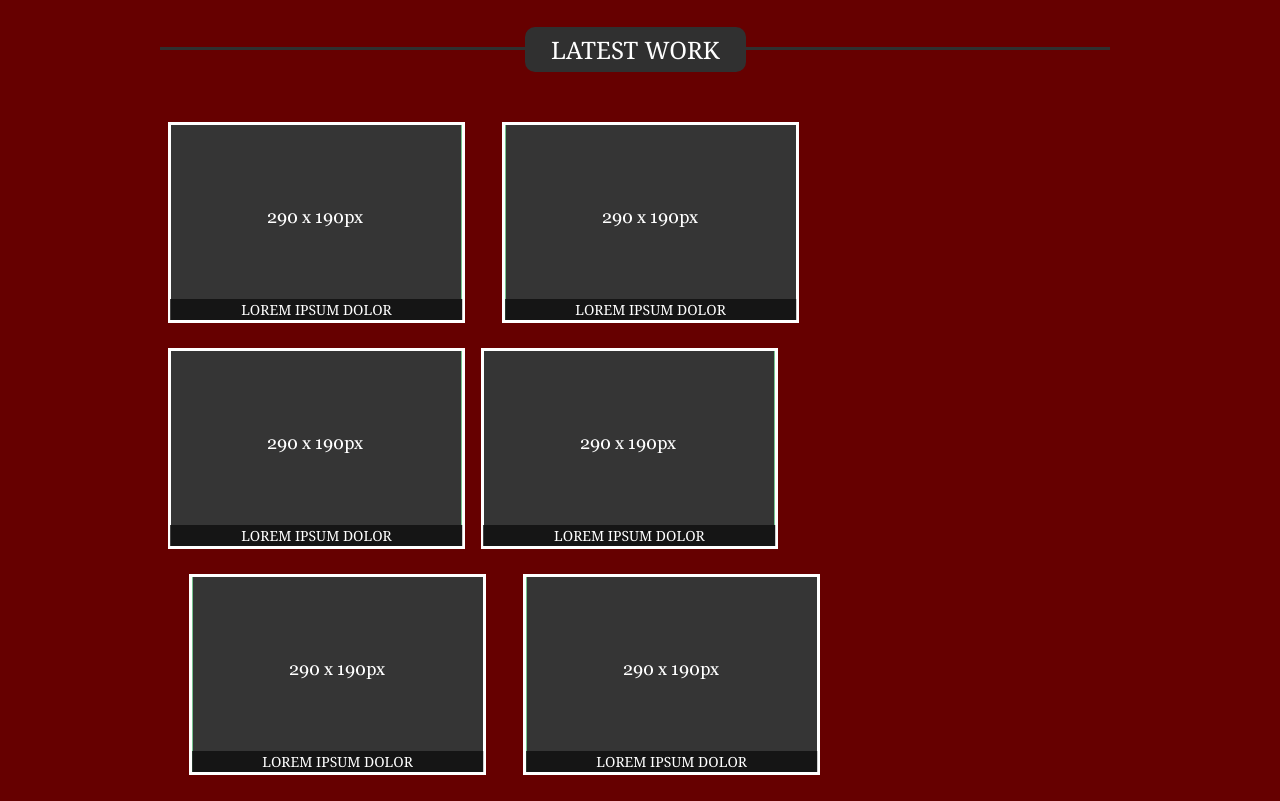
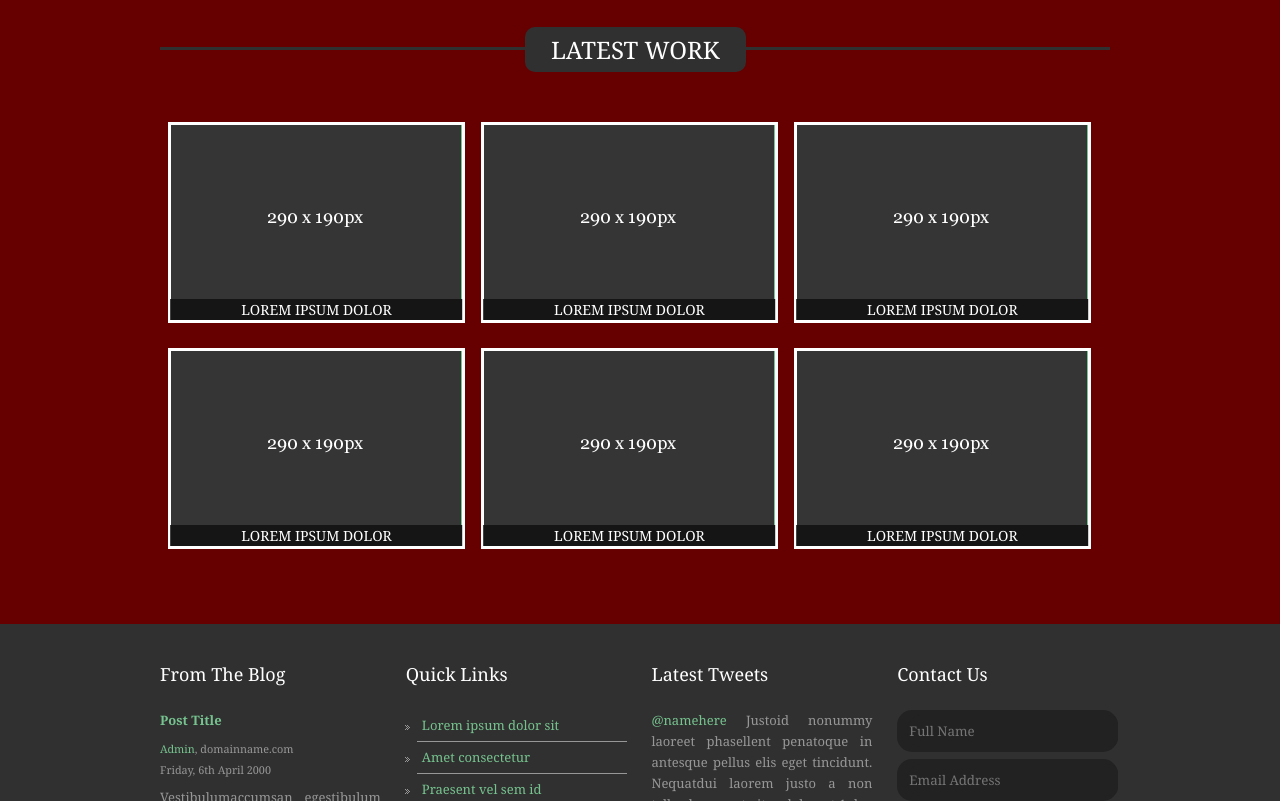
Before and after one commit to Himel4534/The-mordernist, a plain HTML site: page the-modernist Html css js web view/index.html in a window 1280 px wide. Shown: the part 1020-1821 px from the top of the page. Drawn offline with Linux system fonts and the light colour scheme.

Commit message:
Add files via upload

```diff
--- a/the-modernist Html css js web view/index.html
+++ b/the-modernist Html css js web view/index.html
@@ -184,7 +184,7 @@
                                 </div>
                             </a>
                         </div>
-                        <div class="latest_post_item latest_post_item_middle">
+                        <div class="latest_post_item ">
                             <a href="">
                                 <img src="img/290x190.png" alt="Latest Work">
                                 <div class="latest_post_caption">
@@ -210,7 +210,7 @@
                                 </div>
                             </a>
                         </div>
-                        <div class="latest_post_item latest_post_item_middle">
+                        <div class="latest_post_item ">
                             <a href="">
                                 <img src="img/290x190.png" alt="Latest Work">
                                 <div class="latest_post_caption">
```
